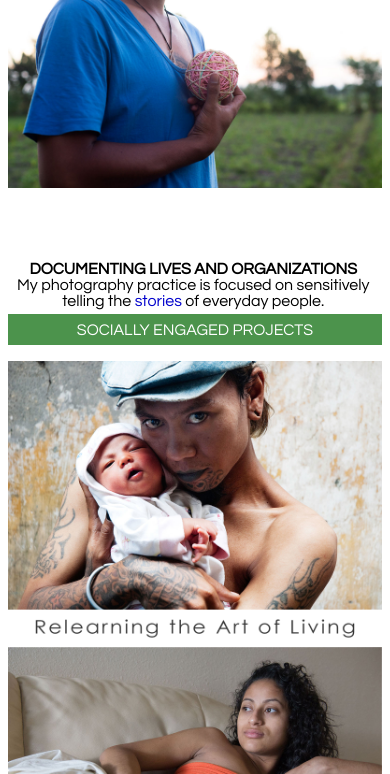
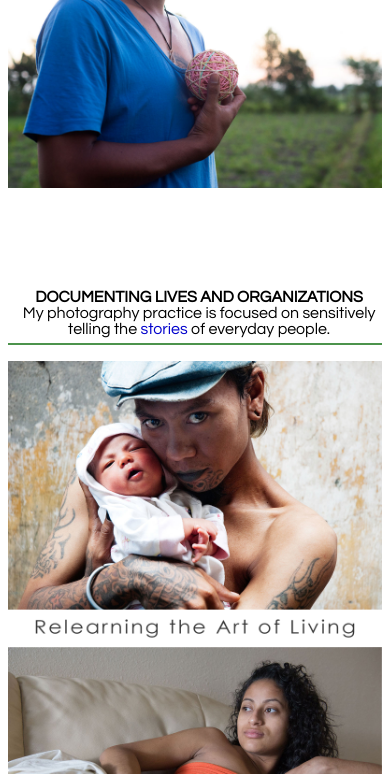
Before and after one commit to marjanana/showcase, a plain HTML site: page index.html in a window 390 px wide. Shown: the part 70-844 px from the top of the page. Drawn offline with Linux system fonts and the light colour scheme.

Commit message:
poludecu

```diff
--- a/index.html
+++ b/index.html
@@ -313,7 +313,7 @@ a {
     text-align: right;
     background-color: rgba(255, 255, 255, 0.5);
     padding: 1%;
-    font-size: 1.2em;
+    font-size: 1.1em;
 }
 .tagline {
     font-weight: 800;
@@ -371,9 +371,9 @@ a {
     width: 95%;
     background: #ffffff;
     font-size: 1em;
-    top: 36.6%;
+    top: 40%;
     text-align: center;
-    padding: 1.5% 0 0 0;
+    padding: 1.5%;
 }
 .tagline {
     text-align: center;
```
